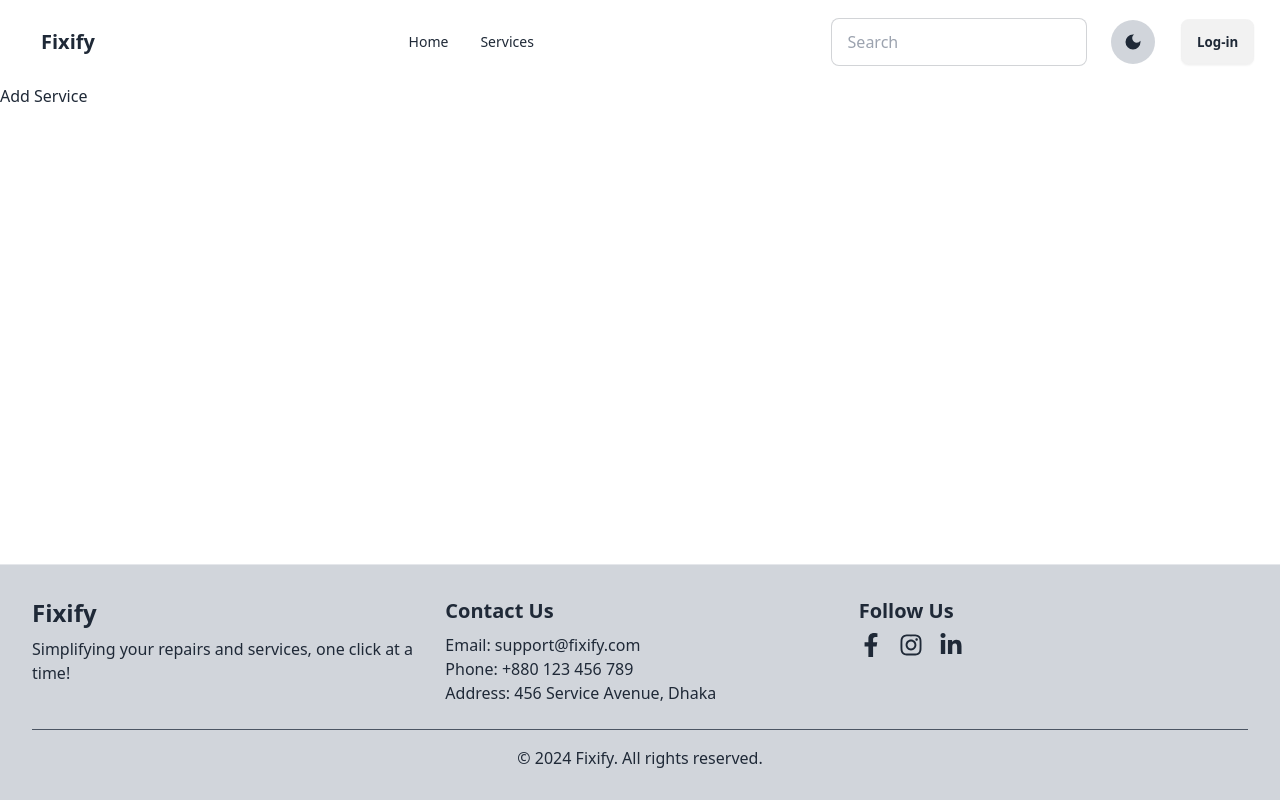
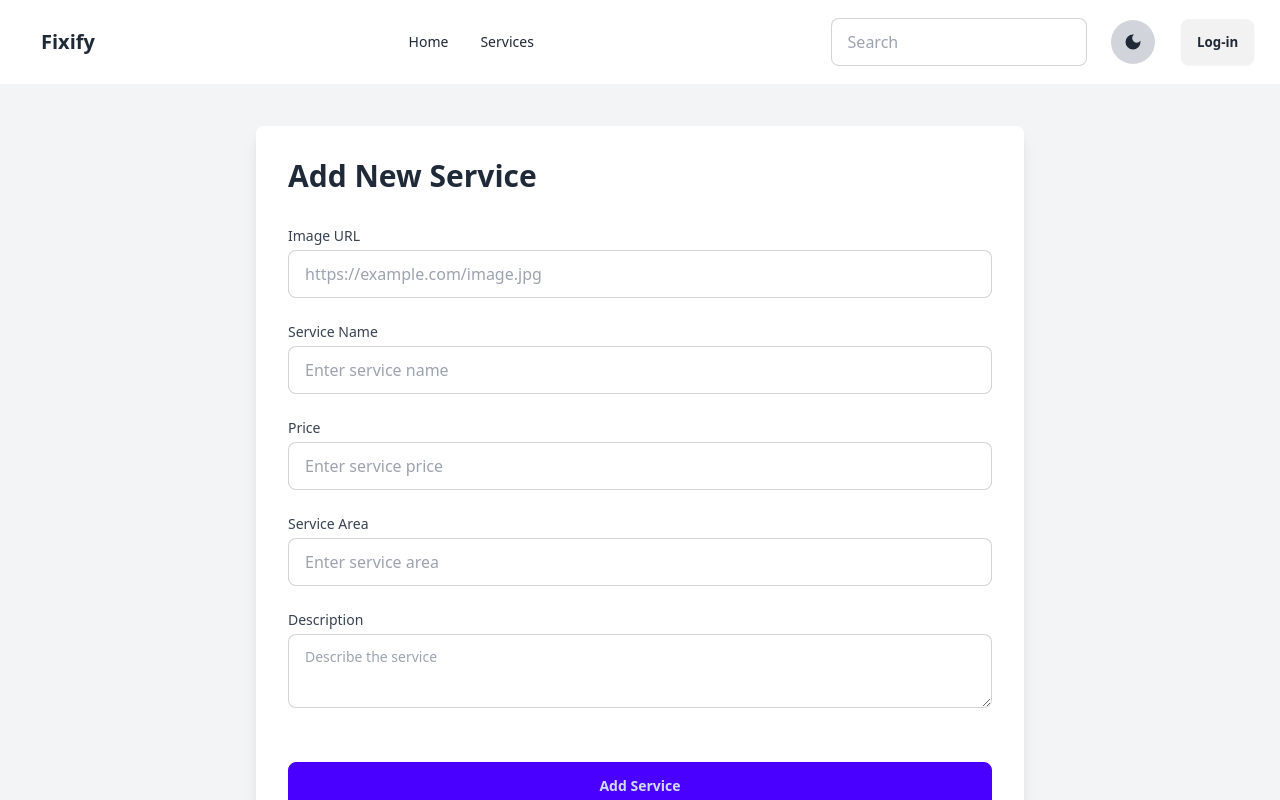
Before and after one commit to salman679/Fixify-client, a React (Vite) app: page /dashboard/add-service in a window 1280 px wide. Shown: the top 800 px of the page. Built offline with nearby package versions, Linux system fonts and the light colour scheme; no server answers.

Commit message:
add service done with dackend

```diff
--- a/package.json
+++ b/package.json
@@ -14,6 +14,7 @@
     "motion": "^11.15.0",
     "react": "^18.3.1",
     "react-dom": "^18.3.1",
+    "react-hook-form": "^7.54.2",
     "react-icons": "^5.4.0",
     "react-router-dom": "^7.1.0",
     "sweetalert2": "^11.15.3",
--- a/src/components/header/Header.jsx
+++ b/src/components/header/Header.jsx
@@ -59,34 +59,52 @@ export default function Header() {
               className="menu menu-sm dropdown-content bg-base-100 border left-0 dark:border-gray-700 shadow-md rounded-box z-50 w-52 p-2 dark:bg-gray-800 opacity-0 group-hover:opacity-100 invisible group-hover:visible transition-all duration-200"
             >
               <li>
-                <Link to="/" className="dark:text-white">
+                <Link
+                  to="/"
+                  className="dark:text-white dark:hover:bg-gray-700 dark:focus:bg-gray-700 "
+                >
                   Home
                 </Link>
               </li>
               <li>
-                <Link to="/services" className="dark:text-white">
+                <Link
+                  to="/services"
+                  className="dark:text-white dark:hover:bg-gray-700 dark:focus:bg-gray-700 "
+                >
                   Services
                 </Link>
               </li>
               {user ? (
                 <>
                   <li>
-                    <Link to="/dashboard/add-service" className="block ">
+                    <Link
+                      to="/dashboard/add-service"
+                      className="block dark:text-white dark:hover:bg-gray-700 dark:focus:bg-gray-700 "
+                    >
                       Add Service
                     </Link>
                   </li>
                   <li>
-                    <Link to="/dashboard/manage-service" className="block ">
+                    <Link
+                      to="/dashboard/manage-service"
+                      className="block dark:text-white dark:hover:bg-gray-700 dark:focus:bg-gray-700 "
+                    >
                       Manage Service
                     </Link>
                   </li>
                   <li>
-                    <Link to="/dashboard/booked-services" className="block ">
+                    <Link
+                      to="/dashboard/booked-services"
+                      className="block dark:text-white dark:hover:bg-gray-700 dark:focus:bg-gray-700 "
+                    >
                       Booked Services
                     </Link>
                   </li>
                   <li>
-                    <Link to="/dashboard/service-to-do" className="block ">
+                    <Link
+                      to="/dashboard/service-to-do"
+                      className="block dark:text-white dark:hover:bg-gray-700 dark:focus:bg-gray-700 "
+                    >
                       Service To-Do
                     </Link>
                   </li>
@@ -115,11 +133,11 @@ export default function Header() {
             {user ? (
               <li className="relative group">
                 <button className="dark:text-white">Dashboard</button>
-                <ul className="absolute hidden z-50 py-2 border px-2 rounded-lg group-hover:block bg-white dark:bg-gray-800 shadow-xl dark:text-white mt-9 w-40">
+                <ul className="absolute hidden z-50 py-2 px-2 rounded-lg group-hover:block bg-white dark:bg-gray-800 shadow-xl dark:text-white mt-9 w-40 dark:border-gray-700">
                   <li>
                     <Link
                       to="/dashboard/add-service"
-                      className="block px-4 py-2"
+                      className="block px-4 py-2 dark:hover:bg-gray-700 dark:hover:text-white dark:focus:bg-gray-700 dark:focus:text-white"
                     >
                       Add Service
                     </Link>
@@ -127,7 +145,7 @@ export default function Header() {
                   <li>
                     <Link
                       to="/dashboard/manage-service"
-                      className="block px-4 py-2"
+                      className="block px-4 py-2 dark:hover:bg-gray-700 dark:hover:text-white dark:focus:bg-gray-700 dark:focus:text-white"
                     >
                       Manage Service
                     </Link>
@@ -135,7 +153,7 @@ export default function Header() {
                   <li>
                     <Link
                       to="/dashboard/booked-services"
-                      className="block px-4 py-2"
+                      className="block px-4 py-2 dark:hover:bg-gray-700 dark:hover:text-white dark:focus:bg-gray-700 dark:focus:text-white"
                     >
                       Booked Services
                     </Link>
@@ -143,7 +161,7 @@ export default function Header() {
                   <li>
                     <Link
                       to="/dashboard/service-to-do"
-                      className="block px-4 py-2"
+                      className="block px-4 py-2 dark:hover:bg-gray-700 dark:hover:text-white dark:focus:bg-gray-700 dark:focus:text-white"
                     >
                       Service To-Do
                     </Link>
@@ -160,12 +178,12 @@ export default function Header() {
             <input
               type="text"
               placeholder="Search"
-              className="input input-bordered w-full sm:w-64"
+              className="input input-bordered w-full sm:w-64 dark:bg-gray-800 dark:text-white dark:border-gray-700 dark:placeholder-gray-400 dark:focus:ring-gray-600 dark:focus:border-gray-600"
             />
           </div>
           <button
             onClick={() => setDarkMode(!darkMode)}
-            className=" p-3 md:mx-2 bg-gray-300 dark:bg-gray-700 rounded-full"
+            className=" p-3 md:mx-2 bg-gray-300 dark:bg-gray-700 dark:text-white rounded-full"
           >
             {darkMode ? (
               <MdLightMode className="text-xl" />
--- a/src/components/popular/Popular.jsx
+++ b/src/components/popular/Popular.jsx
@@ -27,7 +27,10 @@ export default function PopularServices() {
       <h2 className="text-4xl font-bold text-center mb-8">Popular Services</h2>
       <div className="grid grid-cols-1 md:grid-cols-2 gap-6">
         {services.slice(0, 6).map((service) => (
-          <div key={service.id} className="card bg-base-100 shadow-xl">
+          <div
+            key={service.id}
+            className="card bg-base-100 dark:bg-gray-900 dark:text-white shadow-xl"
+          >
             <figure>
               <img
                 src={service.serviceImage}
--- a/src/components/services/AllServices.jsx
+++ b/src/components/services/AllServices.jsx
@@ -15,7 +15,10 @@ export default function AllServicesPage() {
 
       <div className="grid gap-6">
         {services.map((service) => (
-          <div key={service._id} className="card bg-base-100 shadow-xl">
+          <div
+            key={service._id}
+            className="card bg-base-100 dark:bg-gray-900 dark:text-white shadow-xl"
+          >
             <figure>
               <img
                 src={service.serviceImage}
--- a/src/components/services/ConfirmBooking.jsx
+++ b/src/components/services/ConfirmBooking.jsx
@@ -6,6 +6,8 @@ export default function ConfirmBooking() {
   const { id } = useParams();
   const [service, setService] = useState({});
   const { user } = useAuth();
+
+  function handlePurchase() {}
 
   useEffect(() => {
     fetch(`${import.meta.env.VITE_MAIN_URL}/services/${id}`)
--- a/src/components/services/ServiceDetails.jsx
+++ b/src/components/services/ServiceDetails.jsx
@@ -13,7 +13,7 @@ export default function ServiceDetails() {
 
   return (
     <div className="container mx-auto px-4 py-10">
-      <div className="max-w-4xl mx-auto bg-white shadow-lg rounded-lg overflow-hidden">
+      <div className="max-w-4xl mx-auto bg-white dark:bg-gray-900 dark:text-white shadow-lg rounded-lg overflow-hidden">
         <img
           src={service?.serviceImage}
           alt={service?.serviceName}
--- a/src/pages/AddService.jsx
+++ b/src/pages/AddService.jsx
@@ -1,3 +1,128 @@
+import { useForm } from "react-hook-form";
+import { useAuth } from "../contexts/AuthContext";
+
 export default function AddService() {
-  return <div>AddService</div>;
+  const { user } = useAuth();
+  const {
+    register,
+    handleSubmit,
+    reset,
+    formState: { errors },
+  } = useForm();
+
+  const onSubmit = (data) => {
+    const newService = {
+      ...data,
+      providerName: user.displayName,
+      providerEmail: user.email,
+      providerImage: user.photoURL,
+    };
+
+    fetch(`${import.meta.env.VITE_MAIN_URL}/add-service`, {
+      method: "POST",
+      headers: {
+        "Content-Type": "application/json",
+      },
+      body: JSON.stringify(newService),
+    })
+      .then((res) => res.json())
+      .then((data) => {
+        console.log(data);
+        reset();
+      });
+  };
+
+  return (
+    <div className="flex justify-center py-10 items-center min-h-screen bg-gray-100 dark:bg-gray-800 px-4">
+      <div className="bg-white dark:bg-gray-900 p-8 rounded-lg w-full max-w-3xl shadow-lg">
+        <div className="flex justify-between items-center mb-8">
+          <h2 className="text-3xl font-extrabold text-center text-gray-800 dark:text-white">
+            Add New Service
+          </h2>
+        </div>
+        <form
+          onSubmit={handleSubmit(onSubmit)}
+          className="grid grid-cols-1 gap-6"
+        >
+          <div>
+            <label className="block text-sm font-medium text-gray-700 dark:text-gray-300">
+              Image URL
+            </label>
+            <input
+              {...register("serviceImage", { required: true })}
+              type="text"
+              placeholder="https://example.com/image.jpg"
+              className="input input-bordered w-full mt-1 focus:outline-none dark:bg-gray-700 dark:text-white"
+            />
+            {errors.serviceImage && (
+              <p className="text-red-500 text-sm">Image URL is required</p>
+            )}
+          </div>
+
+          <div>
+            <label className="block text-sm font-medium text-gray-700 dark:text-gray-300">
+              Service Name
+            </label>
+            <input
+              {...register("serviceName", { required: true })}
+              type="text"
+              placeholder="Enter service name"
+              className="input input-bordered w-full mt-1 focus:outline-none dark:bg-gray-700 dark:text-white"
+            />
+            {errors.serviceName && (
+              <p className="text-red-500 text-sm">Service name is required</p>
+            )}
+          </div>
+
+          <div>
+            <label className="block text-sm font-medium text-gray-700 dark:text-gray-300">
+              Price
+            </label>
+            <input
+              {...register("servicePrice", { required: true, min: 1 })}
+              type="number"
+              placeholder="Enter service price"
+              className="input input-bordered w-full mt-1 focus:outline-none dark:bg-gray-700 dark:text-white"
+            />
+            {errors.servicePrice && (
+              <p className="text-red-500 text-sm">Price is required</p>
+            )}
+          </div>
+
+          <div>
+            <label className="block text-sm font-medium text-gray-700 dark:text-gray-300">
+              Service Area
+            </label>
+            <input
+              {...register("location", { required: true })}
+              type="text"
+              placeholder="Enter service area"
+              className="input input-bordered w-full mt-1 focus:outline-none dark:bg-gray-700 dark:text-white"
+            />
+            {errors.serviceArea && (
+              <p className="text-red-500 text-sm">Service area is required</p>
+            )}
+          </div>
+
+          <div>
+            <label className="block text-sm font-medium text-gray-700 dark:text-gray-300">
+              Description
+            </label>
+            <textarea
+              {...register("serviceDescription", { required: true })}
+              placeholder="Describe the service"
+              className="textarea textarea-bordered w-full mt-1 focus:outline-none dark:bg-gray-700 dark:text-white"
+            ></textarea>
+            {errors.serviceDescription && (
+              <p className="text-red-500 text-sm">Description is required</p>
+            )}
+          </div>
+
+          <button type="submit" className="btn btn-primary w-full mt-6">
+            Add Service
+          </button>
+        </form>
+      </div>
+    </div>
+  );
 }
--- a/src/routes/Router.jsx
+++ b/src/routes/Router.jsx
@@ -6,6 +6,7 @@ import SignUp from "../pages/SignUp";
 import AllServicesPage from "../components/services/AllServices";
 import ServiceDetails from "../components/services/ServiceDetails";
 import ConfirmBooking from "../components/services/ConfirmBooking";
+import AddService from "../pages/AddService";
 
 export const router = createBrowserRouter([
   {
@@ -25,6 +26,7 @@ export const router = createBrowserRouter([
         path: "services/:id",
         element: <ServiceDetails />,
       },
+
       {
         path: "/booking/:id",
         element: <ConfirmBooking />,
@@ -48,7 +50,7 @@ export const router = createBrowserRouter([
         children: [
           {
             path: "add-service",
-            element: <div>Add Service</div>,
+            element: <AddService />,
           },
           {
             path: "manage-service",
```
Also changed, not shown: 1 other file (tests, documents, lock files or other folders).
